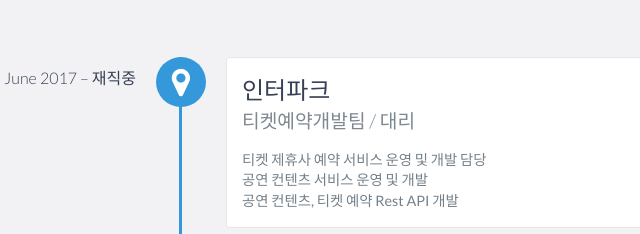
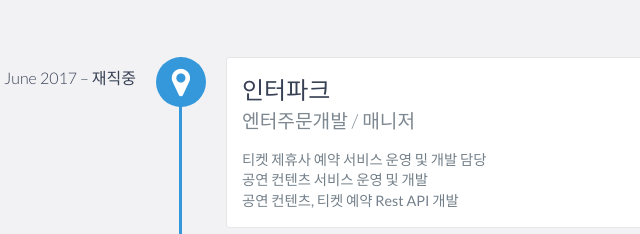
Before and after one commit to hydra1245/portfolio2, a website: page index.html in a window 1280 px wide. Shown: the part 1141-1375 px from the top of the page, 264-904 px from the left. Drawn offline with nearby package versions, Linux system fonts and the light colour scheme.

Commit message:
업데이트

```diff
--- a/index.html
+++ b/index.html
@@ -90,7 +90,7 @@
         <div id="experience-timeline">
             <div data-date="June 2017 – 재직중">
                 <h3>인터파크</h3>
-                <h4>티켓예약개발팀 / 대리</h4>
+                <h4>엔터주문개발 / 매니저</h4>
                 <p>
                     티켓 제휴사 예약 서비스 운영 및 개발 담당 <br />
                     공연 컨텐츠 서비스 운영 및 개발 <br />
```
